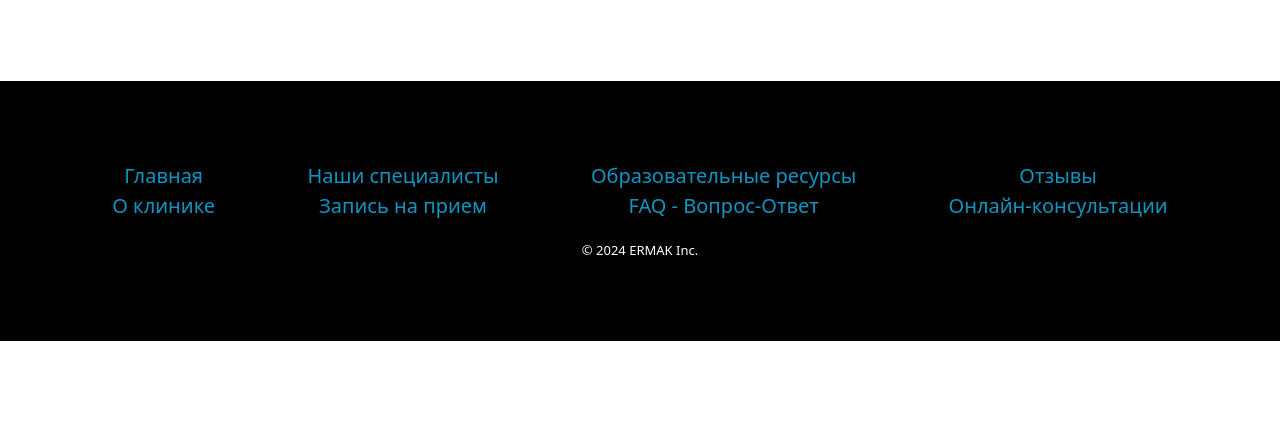
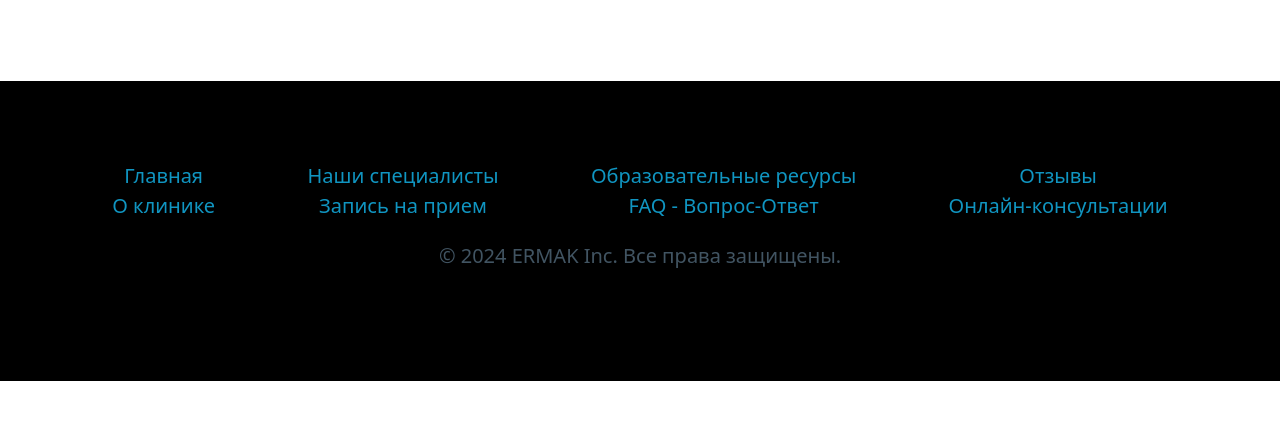
Before and after one commit to EvgeniiErmak/Medical_Diagnostic_Center, a Django app: page /authentication/activate/1/1/ in a window 1280 px wide; the page is wider, and only the part inside the window is pictured. Shown: the part 374-800 px from the top of that part. Run offline with Django 5.2, Linux system fonts and the light colour scheme; parts of the project's set-up code (start-up, migrations or seed data) failed here and were passed over.

Commit message:
Футер 3.0

```diff
--- a/templates/base.html
+++ b/templates/base.html
@@ -110,7 +110,7 @@
             </div>
         </div>
         <div class="copyright">
-            &copy; 2024 ERMAK Inc.
+           <p> &copy; 2024 ERMAK Inc. Все права защищены.</p>
         </div>
     </footer>
 </body>
```
